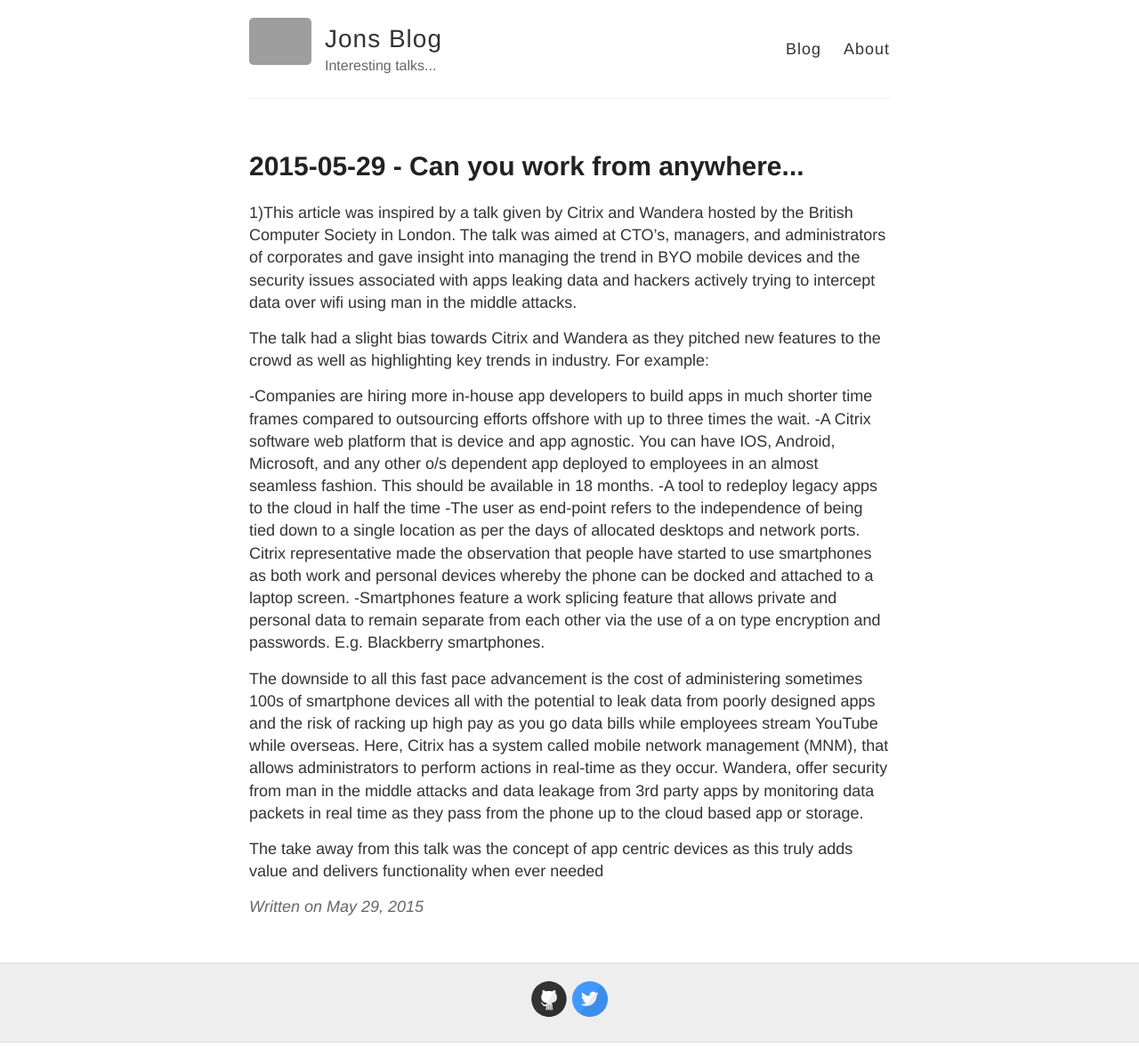
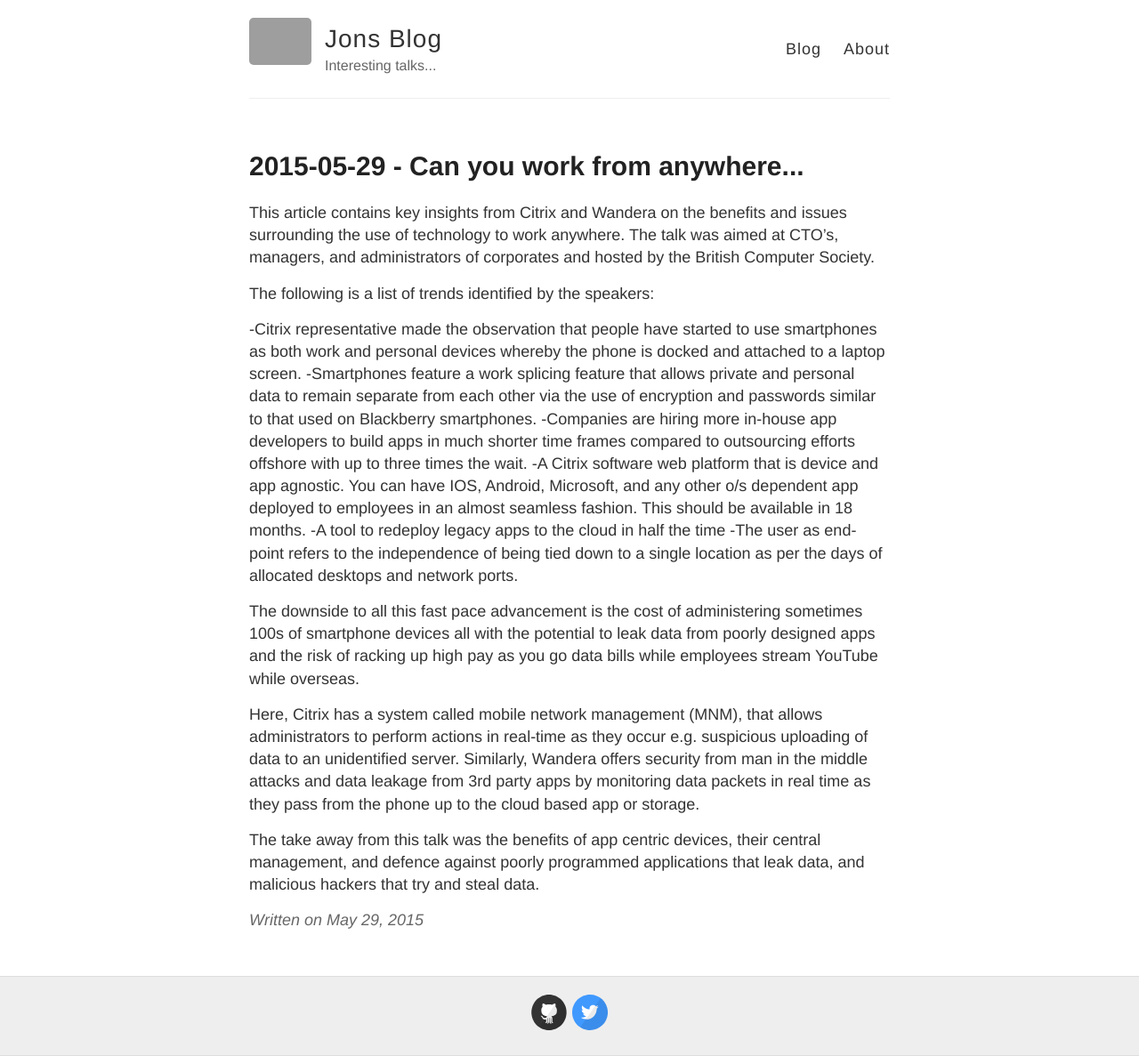
Before and after one commit to digitaltimes/digitaltimes.github.io, a Jekyll site: the page built from _posts/2015-05-29-workfromanywhere.md, in a window 1280 px wide. Shown: the whole page at 89% size. Built offline with Jekyll 4.4.1, drawn with Linux system fonts in a browser that asks for light colours; comment, search, counter and statistics services are not loaded; grey boxes are pictures that could not be loaded.

Commit message:
draft 2
updated

```diff
--- a/_posts/2015-05-29-workfromanywhere.md
+++ b/_posts/2015-05-29-workfromanywhere.md
@@ -4,16 +4,19 @@ title: "2015-05-29 - Can you work from anywhere..."
 published: true
 ---
 
-1)This article was inspired by a talk given by Citrix and Wandera hosted by the British Computer Society in London.  The talk was aimed at CTO’s, managers, and administrators of corporates and gave insight into  managing the trend in BYO mobile devices and the security issues associated with apps leaking data and hackers actively trying to intercept data over wifi using man in the middle attacks.
+This article contains key insights from Citrix and Wandera on the benefits and issues surrounding the use of technology to work anywhere.  The talk was aimed at CTO’s, managers, and administrators of corporates and hosted by the British Computer Society.
 
-The talk had a slight bias towards Citrix and Wandera as they pitched new features to the crowd as well as highlighting key trends in industry. For example:
+The following is a list of trends identified by the speakers:
 
- -Companies are hiring more in-house app developers to build apps in much shorter time frames compared to outsourcing efforts offshore with up to three times the wait.
+-Citrix representative made the observation that people have started to use smartphones as both work and personal devices whereby the phone is docked and attached to a laptop screen.
+-Smartphones feature a work splicing feature that allows private and personal data to remain separate from each other via the use of encryption and passwords similar to that used on Blackberry smartphones.
+-Companies are hiring more in-house app developers to build apps in much shorter time frames compared to outsourcing efforts offshore with up to three times the wait.
 -A Citrix software web platform that is device and app agnostic. You can have IOS, Android, Microsoft, and any other o/s dependent app deployed to employees in an almost seamless fashion. This should be available in 18 months.
 -A tool to redeploy legacy apps to the cloud in half the time
--The user as end-point refers to the independence of being tied down to a single location as per the days of allocated desktops and network ports.  Citrix representative made the observation that people have started to use smartphones as both work and personal devices whereby the phone can be docked and attached to a laptop screen.
--Smartphones feature a work splicing feature that allows private and personal data to remain separate from each other via the use of a on type encryption and passwords. E.g. Blackberry smartphones.
+-The user as end-point refers to the independence of being tied down to a single location as per the days of allocated desktops and network ports.
 
-The downside to all this fast pace advancement is the cost of administering sometimes 100s of smartphone devices all with the potential to leak data from poorly designed apps and the risk of racking up high pay as you go data bills while employees stream YouTube while overseas. Here, Citrix has a system called mobile network management (MNM), that allows administrators to perform actions in real-time as they occur. Wandera, offer security from man in the middle attacks and data leakage from 3rd party apps by monitoring data packets in real time as they pass from the phone up to the cloud based app or storage.
+The downside to all this fast pace advancement is the cost of administering sometimes 100s of smartphone devices all with the potential to leak data from poorly designed apps and the risk of racking up high pay as you go data bills while employees stream YouTube while overseas.
 
-The take away from this talk was the concept of app centric devices as this truly adds value and delivers functionality when ever needed
+Here, Citrix has a system called mobile network management (MNM), that allows administrators to perform actions in real-time as they occur e.g. suspicious uploading of data to an unidentified server. Similarly, Wandera offers security from man in the middle attacks and data leakage from 3rd party apps by monitoring data packets in real time as they pass from the phone up to the cloud based app or storage.
+
+The take away from this talk was the benefits of app centric devices, their central management, and defence against poorly programmed applications that leak data, and malicious hackers that try and steal data.
```
